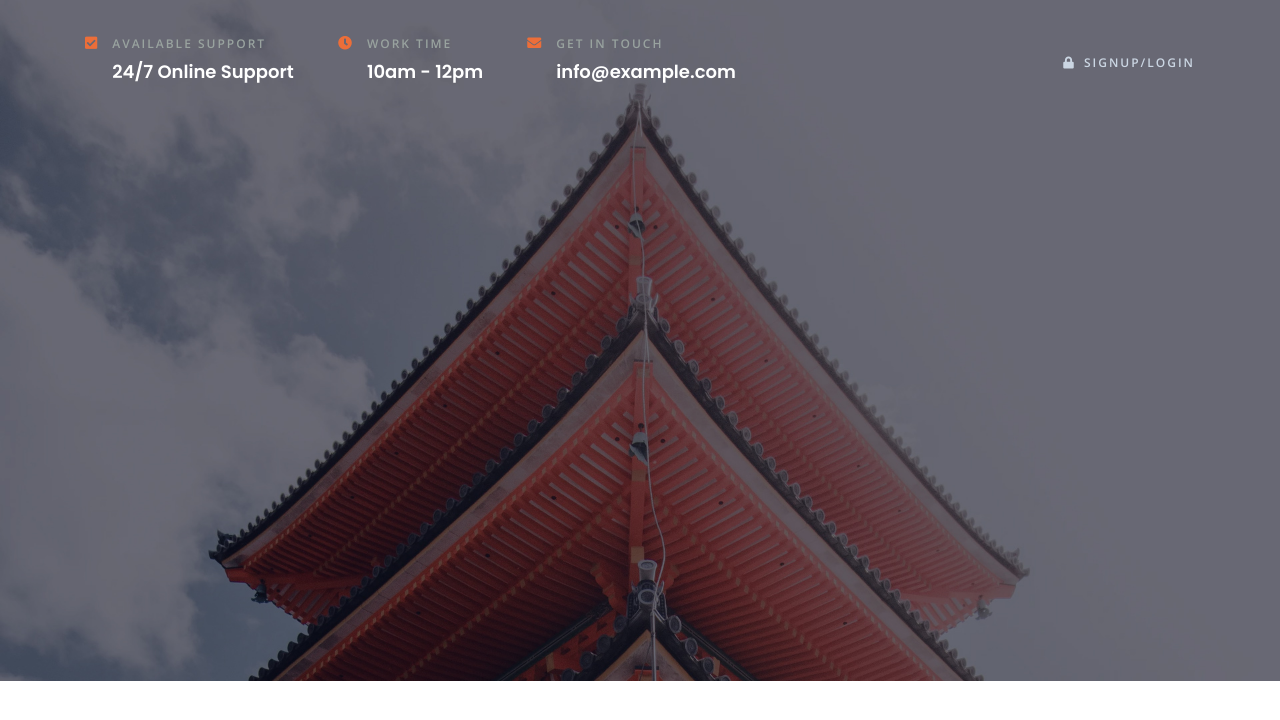
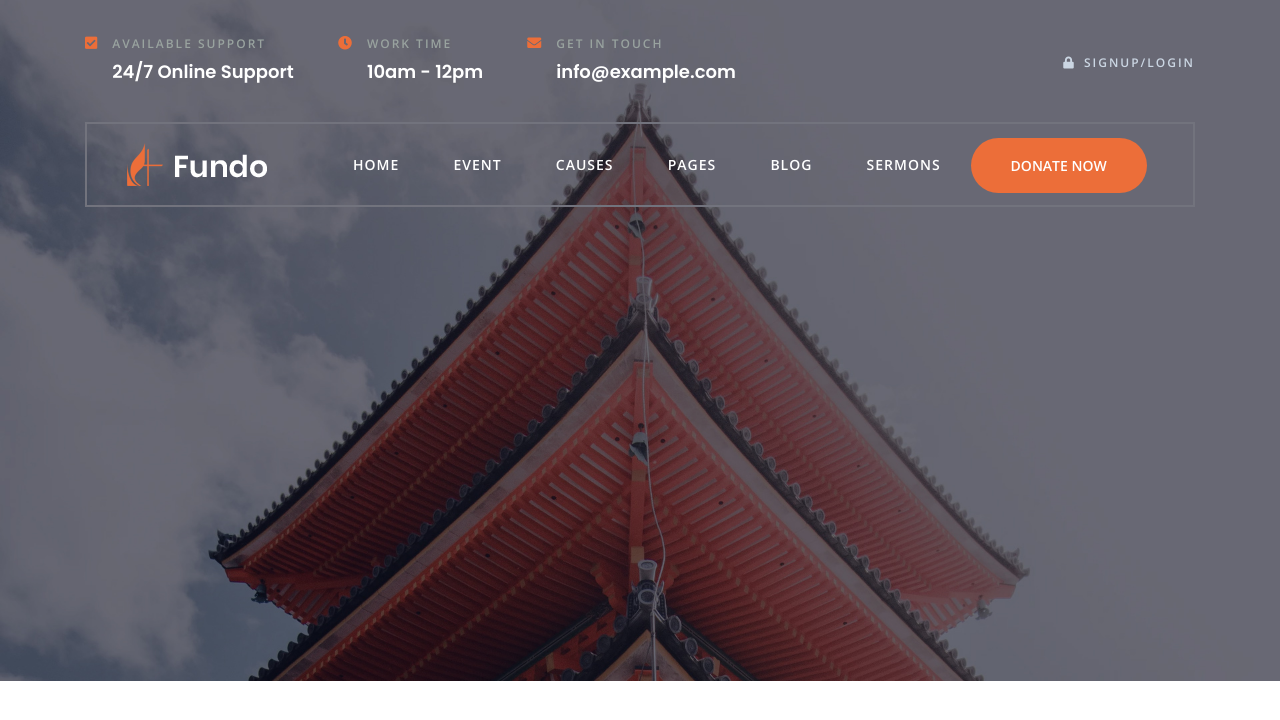
Before and after one commit to monzuralam/fundu, a plain HTML site: page index.html in a window 1280 px wide. Drawn offline with nearby package versions, Linux system fonts and the light colour scheme.

Commit message:
header added

```diff
--- a/css/style.css
+++ b/css/style.css
@@ -277,3 +277,70 @@ label {
 .header-login a i {
 	margin-right: 3px;
 }
+
+.menu-box {
+    border: 2px solid #72737d;
+    padding: 0 40px;
+}
+
+.main-menu ul li {
+    display: inline-block;
+    margin-left: 50px;
+	position: relative;
+}
+
+.main-menu ul li a {
+    color: #fff;
+    text-transform: uppercase;
+    font-weight: 700;
+	font-size: 14px;
+    letter-spacing: 1px;
+    padding: 30px 0;
+    display: block;
+}
+
+.main-menu ul li .submenu {
+    position: absolute;
+    top: 105%;
+    background-color: #fff;
+    padding: 10px 0;
+    border-top: 3px solid #f17242;
+    width: 230px;
+	opacity: 0;
+	visibility: hidden;
+	transition: all .3s;
+}
+.main-menu ul li .submenu li {
+    margin: 0;
+    display: block;
+}
+.main-menu ul li .submenu li a {
+    color: #121;
+    padding: 10px 25px;
+}
+.main-menu ul li .submenu li a:hover {
+    color: #f17242;
+}
+
+.main-menu ul li:hover > .submenu {
+    opacity: 1;
+    visibility: visible;
+    top: 100%;
+}
+
+.f-button {
+    background-color: #ec6e39;
+    color: #fff;
+	font-size: 14px;
+    padding: 18px 40px;
+    border-radius: 30px;
+    line-height: 1;
+    text-transform: uppercase;
+    font-weight: 700;
+	transition: all .3s;
+}
+
+.f-button:hover{
+	background-color: #121;
+	color: #fff;
+}
--- a/index.html
+++ b/index.html
@@ -72,6 +72,44 @@
                     </div>
                 </div>
             </div>
+            <div class="menu-area">
+                <div class="container">
+                    <div class="menu-box">
+                        <div class="row align-items-center">
+                            <div class="col-xl-2 col-lg-2 col-md-2">
+                                <div class="logo">
+                                    <a href="index.html">
+                                        <img src="img/logo/logo.png" class="img-fluid" alt="logo">
+                                    </a>
+                                </div>
+                            </div>
+                            <div class="col-xl-10 col-lg-10 col-md-10 d-flex align-items-center">
+                                <div class="main-menu">
+                                    <ul>
+                                        <li><a href="#">Home</a></li>
+                                        <li><a href="#">event</a></li>
+                                        <li><a href="#">causes</a></li>
+                                        <li>
+                                            <a href="#">Pages</a>
+                                            <ul class="submenu">
+                                                <li><a href="#">Team</a></li>
+                                                <li><a href="#">Faq</a></li>
+                                                <li><a href="#">Privacy Policy</a></li>
+                                                <li><a href="#">Contact</a></li>
+                                            </ul>
+                                        </li>
+                                        <li><a href="#">blog</a></li>
+                                        <li><a href="#">sermons</a></li>
+                                    </ul>
+                                </div>
+                                <div class="header-btn f-right ml-30">
+                                    <a href="#" class="f-button">Donate Now</a>
+                                </div>
+                            </div>
+                        </div>
+                    </div>
+                </div>
+            </div>
         </header>
         <!-- Header stop here -->
 
```
Also changed, not shown: img/logo/logo.png (added).
